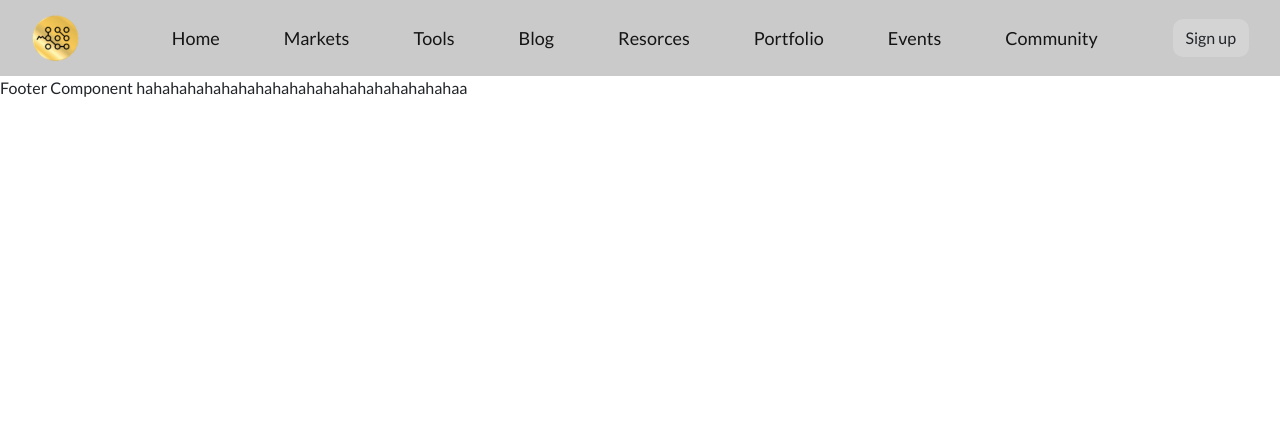
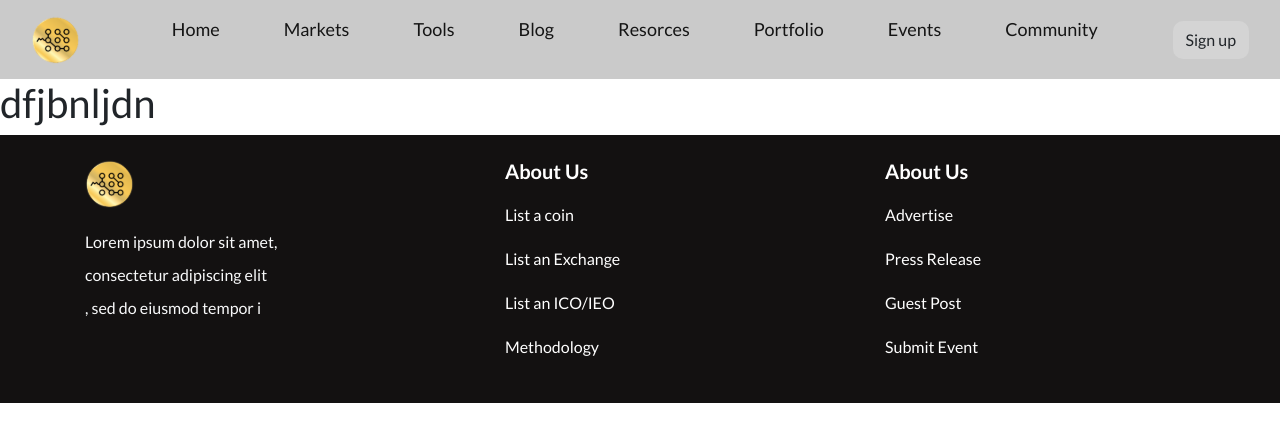
Before and after one commit to coinratecap/Frontend, a React (Create React App) app: page /home in a window 1280 px wide. Shown: the top 442 px of the page. Built offline with nearby package versions, Linux system fonts and the light colour scheme.

Commit message:
navbar and footer

```diff
--- a/src/components/Dance.js
+++ b/src/components/Home/coins.js
@@ -1,12 +1,12 @@
 import React from 'react';
 
-const Dance = () => {
+const Coin = () => {
     return (
         <>
             <section>
-
+                <h1>dfjbnljdn</h1>
             </section>
         </>
     )
 }
-export default Dance
+export default Coin
--- a/src/pages/Home.js
+++ b/src/pages/Home.js
@@ -1,10 +1,10 @@
 import React from 'react';
 import Auth from '../layouts/Auth';
-import SomeComponent from '../components/Dance';
+import CoinComponent from '../components/Home/coins';
 export default function Home() {
     return (
         <Auth>
-            <SomeComponent />
+            <CoinComponent />
         </Auth>
     )
 }
--- a/src/partials/footer.js
+++ b/src/partials/footer.js
@@ -1,5 +1,71 @@
 import React from 'react';
+import './styles/navbar.css'
+
+import {
+    BrowserRouter as Router,
+    Switch,
+    Route,
+    Link
+} from "react-router-dom"
 
 export default function Footer() {
-    return <div>Footer Component hahahahahahahahahahahahahahahahahahahaa</div>
+    let listLinks = [
+        { name: "List a coin", link: "/list-coin" },
+        { name: "List an Exchange", link: "/list-exchange" },
+        { name: "List an ICO/IEO", link: "/list-ico" },
+        { name: "Methodology", link: "/methodology" }
+    ]
+
+    let aboutLink = [
+        { name: "Advertise", link: "/advertise" },
+        { name: "Press Release", link: "/press-release" },
+        { name: "Guest Post", link: "/guess-post" },
+        { name: "Submit Event", link: "/submit-event" }
+    ]
+
+
+    const linkItems = listLinks.map((link) =>
+        <li>
+            <Router>
+                <Link key={link.name} to={link.link}>{link.name}</Link>
+            </Router>
+        </li>
+    );
+    const aboutLinks = aboutLink.map((link) =>
+        <li>
+            <Router>
+                <Link key={link.name} to={link.link}>{link.name}</Link>
+            </Router>
+        </li>
+    );
+    return (
+        <footer className="pt-4 pb-2">
+            <div class="container">
+                <div class="row">
+                    <div class="col-md-4">
+                        <img src="./assets/logo.svg" height="50" width="50" />
+                        <p className="mt-3 text-light about">Lorem ipsum dolor sit amet,<br />
+                        consectetur adipiscing elit<br />
+, sed do eiusmod tempor i</p>
+
+                    </div>
+                    <div className="col-md-4">
+
+                        <ul>
+                            <h5>About Us</h5>
+                            {linkItems}
+                        </ul>
+                    </div>
+                    <div className="col-md-4">
+
+
+                        <ul>
+                            <h5>About Us</h5>
+                            {aboutLinks}
+                        </ul>
+                    </div>
+                </div>
+            </div>
+        </footer>
+    )
 }
--- a/src/partials/styles/navbar.css
+++ b/src/partials/styles/navbar.css
@@ -10,3 +10,28 @@
     background: rgba(234, 233, 233, 0.29) !important;
     border-radius: 10px !important;
 }
+footer {
+    background: #131111;
+}
+ul li , ul li:hover{
+    list-style-type: none;
+    padding-bottom:20px;
+
+}
+ul li a,
+ul li a:hover {
+    color:white
+}
+
+
+
+ul h5 {
+    color:white;
+    margin-bottom:20px;
+    font-weight:600
+
+}
+
+.about {
+    line-height:33px
+}
```
